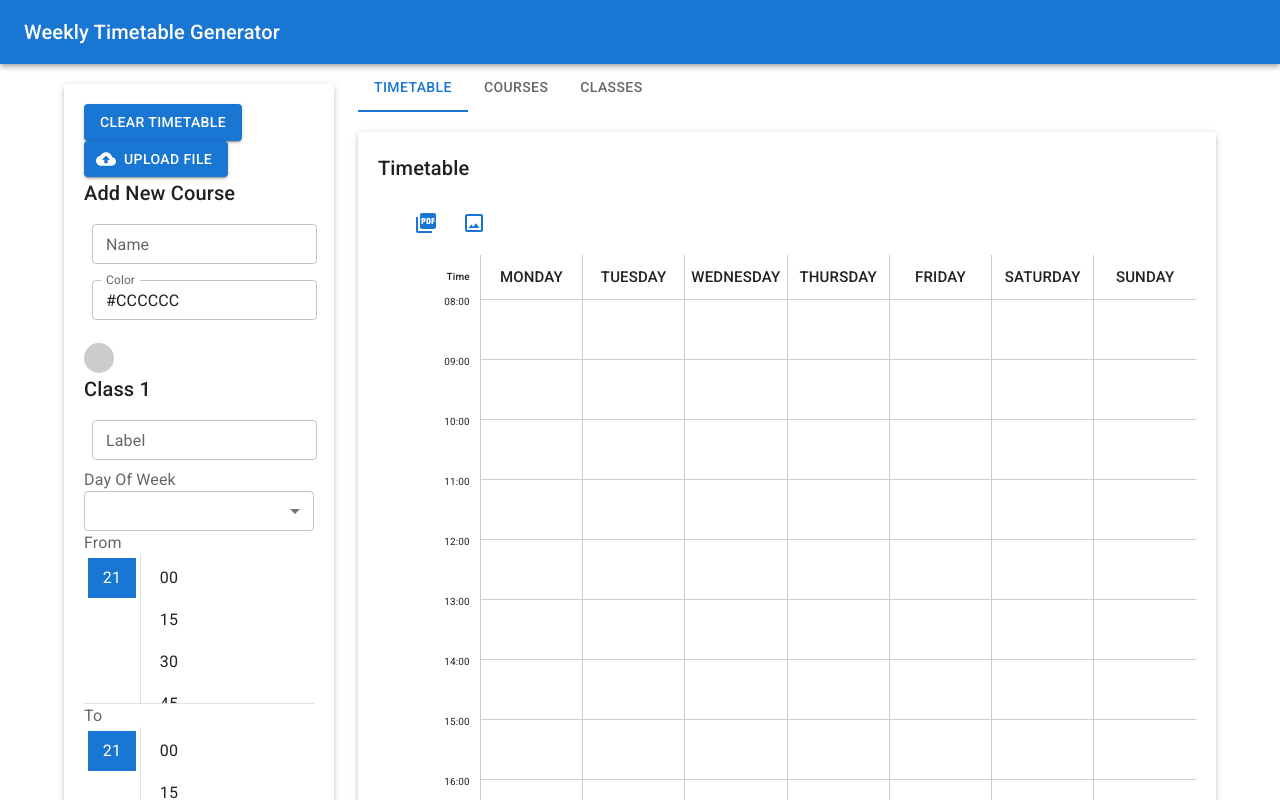
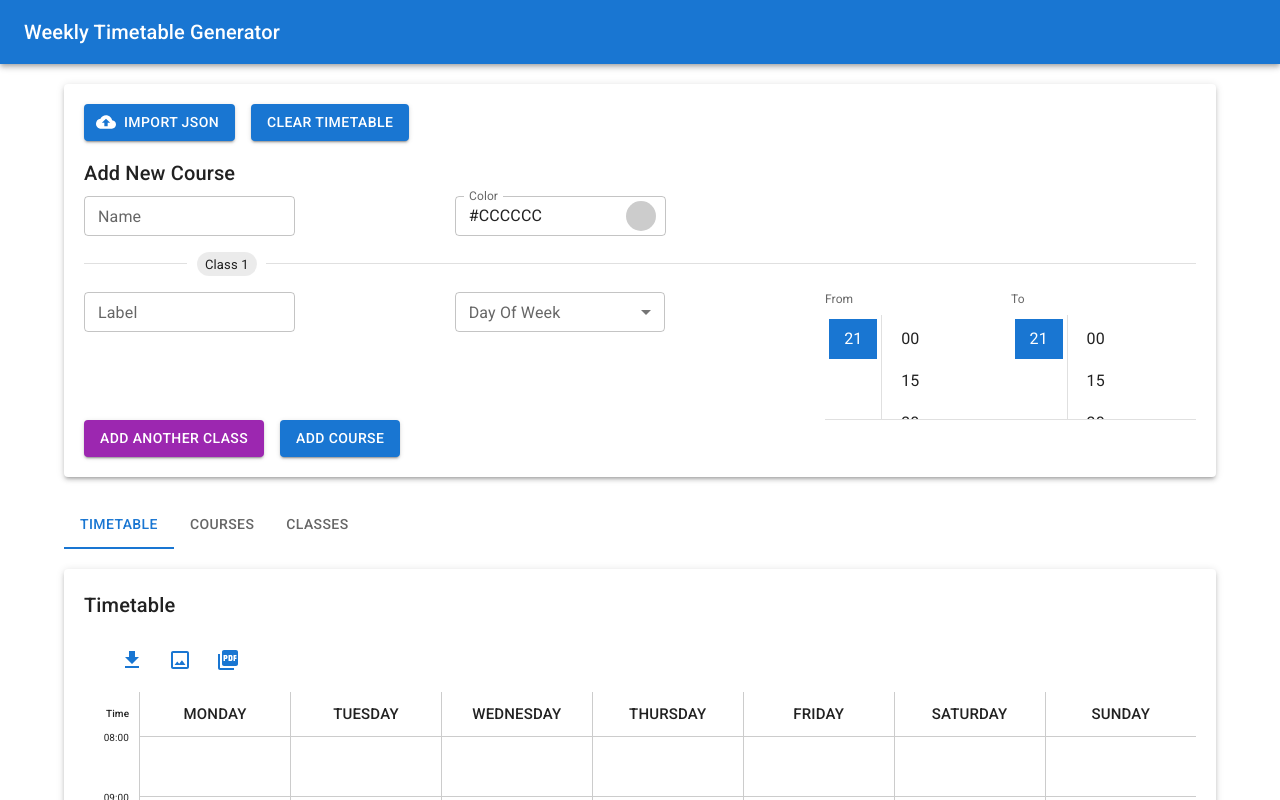
Before and after one commit to francodgstn/weekly-timetable-generator, a React app: page / in a window 1280 px wide. Shown: the top 800 px of the page. Built offline with nearby package versions, Linux system fonts and the light colour scheme.

Commit message:
Minor improvements, add export as JSON

```diff
--- a/src/components/ColorPicker.jsx
+++ b/src/components/ColorPicker.jsx
@@ -24,7 +24,7 @@ const ColorPicker = ({ color, onChange }) => {
       {/* <InputLabel id={'color-label'}>Color</InputLabel> */}
       <TextField
           size="small"
-          id={'color'}
+          id='color'
           label="Color"
           name="color"
           value={color}
@@ -32,7 +32,7 @@ const ColorPicker = ({ color, onChange }) => {
           />
       </FormControl>
       <Chip onClick={handleClick}
-            style={{ backgroundColor: color, width: '30px', height: '30px', marginTop: '15px' }}
+            sx={{backgroundColor: color, width:'30px', height:'30px', mt: '5px', ml:-5 }}
             label=""
             />
       <Popover
--- a/src/components/Content.jsx
+++ b/src/components/Content.jsx
@@ -18,12 +18,12 @@ const Content = () => {
     <Container>
       <Grid container spacing={3}>
         {/* Left Column - Form */}
-        <Grid item xs={12} sm={3}>
+        <Grid item xs={12} sm={12}>
           <EntryForm />
         </Grid>
 
         {/* Right Column - Timetable */}
-        <Grid xs={12} sm={9} item container >
+        <Grid xs={12} sm={12} item container >
           <Grid item xs={12} sm={12}>
             <Tabs value={tabValue} onChange={handleChangeTab}>
               <Tab label="Timetable" />
--- a/src/components/EntryForm.jsx
+++ b/src/components/EntryForm.jsx
@@ -9,7 +9,9 @@ import {
   FormControl,
   InputLabel,
   Grid,
-  Box
+  Divider,
+  Stack,
+  Chip
 } from '@mui/material'
 import dayjs from 'dayjs'
 import { LocalizationProvider } from '@mui/x-date-pickers/LocalizationProvider'
@@ -68,15 +70,6 @@ const EntryForm = () => {
     }
 
     dispatch(courseAdded(newCourse))
-
-    // Optionally, you can reset the form data
-    // setFormData({
-    //   name: '',
-    //   color: '#CCCCCC',
-    //   schedule: [{ dayOfWeek: '', timeFrom: defaultTime, timeTo: defaultTime, label: '' }]
-    // })
-
-    // Optionally, you can trigger a re-render or any other logic
   }
 
   const handleImport = (value) => {
@@ -102,62 +95,76 @@ const EntryForm = () => {
   return (
     <LocalizationProvider dateAdapter={AdapterDayjs}>
       <Paper elevation={3} style={{ padding: '20px', marginTop: '20px' }}>
-      <Button variant="contained" color="primary" onClick={clearTimetable}>
+        <Grid container spacing={2}>
+          <Grid item xs={12}>
+            <Stack spacing={2}  direction={{ xs: 'column', sm: 'row' }}>
+              <ImportCoursesButton
+                onImport={handleImport} />
+              <Button  variant="contained" color="primary" onClick={clearTimetable}>
                 Clear Timetable
               </Button>
 
-      <ImportCoursesButton
-        onImport={handleImport} />
+            </Stack>
+          </Grid>
+
+          <Grid container item xs={12}>
+            <Grid item>
               <Typography variant="h6" gutterBottom>
                 Add New Course
               </Typography>
-      <Box
-          component="form"
-          sx={{
-            '& .MuiTextField-root': { m: 1, width: '25ch' }
-          }}
-          noValidate
-          autoComplete="off"
-        >
+            </Grid>
+            <Grid item container xs={12} direction={'row'}>
+              <Grid item xs={12} sm={4}>
                 <TextField
                   size="small"
                   label="Name"
-              fullWidth
                   id={'name'}
                   name="name"
                   value={formData.name}
                   onChange={(e) => handleInputChange(-1, 'name', e.target.value)}
                 />
+              </Grid>
+
+              <Grid item xs={12} sm={4}>
                 <ColorSelect
                   color={formData.color}
                   onChange={(e) => handleInputChange(-1, 'color', e)}
                 />
 
+              </Grid>
+            </Grid>
+
             {formData.schedule.map((courseClass, index) => (
-         <>
-              <Typography variant="h6" gutterBottom>
-              {`Class ${index + 1}`}
-              </Typography>
+              <Grid item container direction={'row'}>
 
+                <Grid item xs={12}>
+                  <Divider textAlign="left" sx={{mb:2,mt:2}}> <Chip size="small" label={`Class ${index+1}`} /></Divider>
+                </Grid>
+
+                <Grid item xs={12} sm={4}>
                   <TextField
+                    size="small"
                     label="Label"
-                fullWidth
-                size='small'
                     name={`label-${index}`}
                     value={courseClass.label}
                     onChange={(e) => handleInputChange(index, 'label', e.target.value)}
                   />
+                </Grid>
 
-              <InputLabel id={`dayOfWeek-label-${index}`}>Day Of Week</InputLabel>
+                <Grid item xs={12} sm={4}>
+                  <FormControl sx={{ minWidth: 210 }}>
+                    <InputLabel size="small" id={`dayOfWeek-label-${index}`}>Day Of Week</InputLabel>
                     <Select
                       size="small"
-                fullWidth
                       labelId={`dayOfWeek-label-${index}`}
                       id={`dayOfWeek-${index}`}
                       name={`dayOfWeek-${index}`}
                       value={courseClass.dayOfWeek}
+                      label="Day Of Week"
+                      autoWidth
                       onChange={(e) => handleInputChange(index, 'dayOfWeek', e.target.value)}
                     >
+
                       <MenuItem value="Monday">Monday</MenuItem>
                       <MenuItem value="Tuesday">Tuesday</MenuItem>
                       <MenuItem value="Wednesday">Wednesday</MenuItem>
@@ -166,10 +173,15 @@ const EntryForm = () => {
                       <MenuItem value="Saturday">Saturday</MenuItem>
                       <MenuItem value="Sunday">Sunday</MenuItem>
                     </Select>
+                  </FormControl>
+                </Grid>
 
-              <InputLabel id={`timeFrom-${index}`} >From</InputLabel>
+                <Grid item xs={6} sm={2}>
+
+                  <InputLabel shrink={true} id={`timeFrom-${index}`} >From</InputLabel>
                   <MultiSectionDigitalClock
-                style={{ height: '150px' }}
+                    labelId={`timeFrom-${index}`}
+                    style={{ height: '105px' }}
                     skipDisabled
                     shouldDisableTime={shouldDisableTime}
                     timeSteps={{ hours: 1, minutes: 15 }}
@@ -178,9 +190,12 @@ const EntryForm = () => {
                     onChange={(newValue) => handleInputChange(index, 'timeFrom', newValue)}
                   />
 
-              <InputLabel id={`timeTo-${index}`} >To</InputLabel>
+                </Grid>
+
+                <Grid item xs={6} sm={2}>
+                  <InputLabel shrink={true} id={`timeTo-${index}`} >To</InputLabel>
                   <MultiSectionDigitalClock
-                style={{ height: '150px' }}
+                    style={{ height: '105px' }}
                     skipDisabled
                     shouldDisableTime={shouldDisableTime}
                     timeSteps={{ hours: 1, minutes: 15 }}
@@ -188,22 +203,29 @@ const EntryForm = () => {
                     value={courseClass.timeTo}
                     onChange={(newValue) => handleInputChange(index, 'timeTo', newValue)}
                   />
-        </>))
+                </Grid>
+
+
+
+              </Grid>))
             }
 
-    </Box>
-      <form onSubmit={handleSubmit}>
+          </Grid>
+
+        </Grid>
+
+        <Stack spacing={2}  direction={{ xs: 'column', sm: 'row' }}>
 
           <Button type="button" variant="contained" color="secondary" onClick={handleAddClass}>
             Add Another Class
           </Button>
 
           {/* Add more form fields as needed */}
-        <Button type="submit" variant="contained" color="primary">
+          <Button type="submit" variant="contained" color="primary" onClick={handleSubmit}>
             Add Course
           </Button>
 
-      </form>
+        </Stack>
       </Paper>
     </LocalizationProvider>
   )
--- a/src/components/ImportCoursesButton.jsx
+++ b/src/components/ImportCoursesButton.jsx
@@ -59,7 +59,7 @@ const ImportCoursesButton = ({ onImport }) => {
         />
       </Button> */}
       <Button component="label" variant="contained" startIcon={<CloudUpload />}>
-        Upload file
+        Import JSON
         <VisuallyHiddenInput type="file" onChange={handleFileChange}/>
     </Button>
     </div>
--- a/src/components/Timetable.jsx
+++ b/src/components/Timetable.jsx
@@ -1,9 +1,9 @@
 import React from 'react'
 import { styled } from '@mui/material/styles'
-import { Paper, Typography, Table, TableBody, TableCell, TableContainer, TableHead, TableRow, Toolbar, IconButton } from '@mui/material'
+import { Paper, Typography, Tooltip, Table, TableBody, TableCell, TableContainer, TableHead, TableRow, Toolbar, IconButton } from '@mui/material'
 import html2pdf from 'html2pdf.js'
 import html2canvas from 'html2canvas'
-import { PictureAsPdf, CropOriginal } from '@mui/icons-material' // Import the icons
+import { PictureAsPdf, CropOriginal, FileDownload } from '@mui/icons-material' // Import the icons
 import { useSelector } from 'react-redux'
 
 const PREFIX = 'Timetable'
@@ -40,11 +40,12 @@ const StyledPaper = styled(Paper)({
     padding: '10px 5px',
     textAlign: 'center',
     fontSize: '15px',
-    width: 'calc(100% / 8)', // Equal width for each of the 7 days + time
+    width: 'calc(95% / 7)', // Equal width for each of the 7 days + time
     textTransform: 'uppercase'
   },
   [`& .${classes.headerTime}`]: {
     padding: '10px 10px 5px 5px',
+    width: '5%',
     textAlign: 'right',
     borderLeft: 'none'
   },
@@ -149,7 +150,7 @@ const Timetable = () => {
         filename: 'timetable.pdf',
         image: { type: 'jpeg', quality: 0.98 },
         html2canvas: { scale: 1 },
-        jsPDF: { unit: 'mm', format: 'a4', orientation: 'portrait' }
+        jsPDF: { format: 'a4', orientation: 'portrait' }
       }
 
       // Use html2pdf to generate the PDF
@@ -167,7 +168,7 @@ const Timetable = () => {
 
     const scale = 4 // Adjust the scale factor as needed
 
-    html2canvas(container, { scale }).then((canvas) => {
+    html2canvas(container, { scale, quality: 0.98 }).then((canvas) => {
       const pngData = canvas.toDataURL('image/png')
       const link = document.createElement('a')
       link.href = pngData
@@ -178,19 +179,49 @@ const Timetable = () => {
     })
   }
 
+  const exportTimetableAsJson = () => {
+    const container = document.getElementById('timetable-container')
+
+    if (!container) {
+      console.error('Container not found')
+      return
+    }
+
+    const jsonString = `data:text/json;chatset=utf-8,${encodeURIComponent(
+      JSON.stringify(courses)
+    )}`;
+    const link = document.createElement("a");
+    link.href = jsonString;
+    link.download = "data.json";
+
+    link.click();
+  }
+
   return (
     <StyledPaper elevation={3} style={{ padding: '20px', marginTop: '20px' }}>
       <Typography variant="h6" gutterBottom>
         Timetable
       </Typography>
       <Toolbar className={classes.toolbar}>
+        <Tooltip title="Export as JSON">
+          <IconButton onClick={exportTimetableAsJson} color="primary" size="large">
+            <FileDownload />
+          </IconButton>
+        </Tooltip>
+
+        <Tooltip title="Export as PNG">
+          <IconButton onClick={exportTimetableAsPng} color="primary" size="large">
+            <CropOriginal />
+          </IconButton>
+        </Tooltip>
+
+        <Tooltip title="Export as PDF">
           <IconButton onClick={exportAsPdf} color="primary" size="large">
             <PictureAsPdf />
           </IconButton>
-        <IconButton onClick={exportTimetableAsPng} color="primary" size="large">
-          <CropOriginal />
-        </IconButton>
+        </Tooltip>
       </Toolbar>
+
       <TableContainer id="timetable-container">
         <Table className={classes.timeTableTable}>
           <TableHead>
```
Lines whose indentation alone changed are shown as unchanged.
